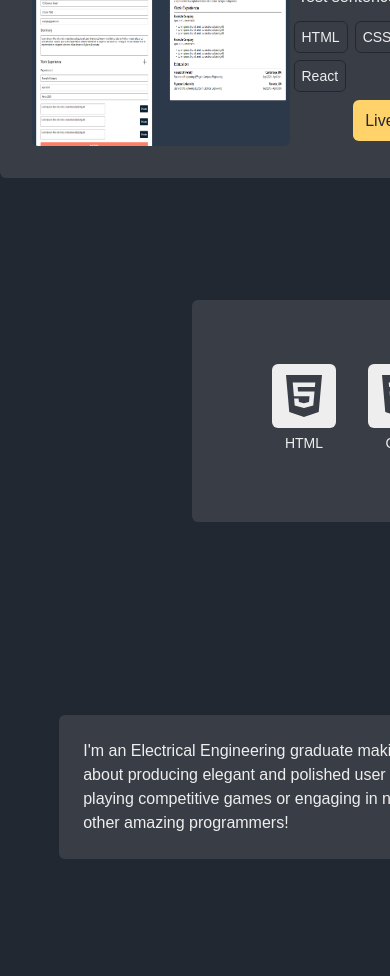
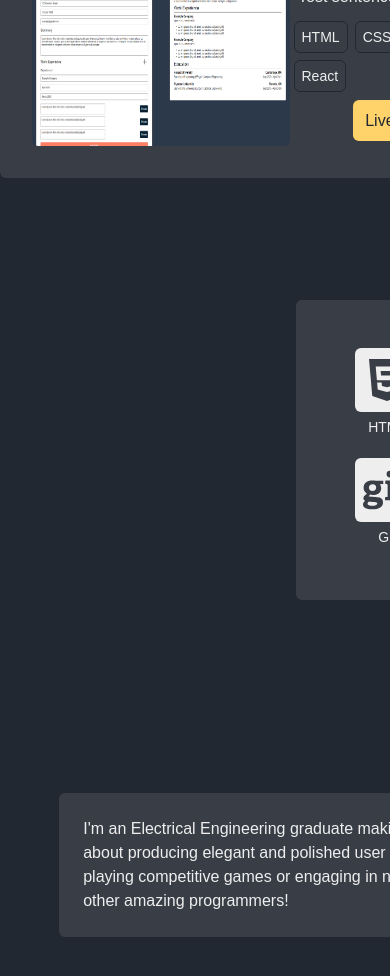
Before and after one commit to JacksonJ97/portfolio, a React (Create React App) app: page / in a window 390 px wide. Shown: the part 1388-2364 px from the top of the page. Built offline with nearby package versions, Linux system fonts and the light colour scheme.

Commit message:
made the skills section responsive

```diff
--- a/src/components/Skills.js
+++ b/src/components/Skills.js
@@ -12,16 +12,21 @@ const Wrapper = styled.div`
 
   .skills-container {
     display: grid;
-    grid-template-columns: repeat(7, 1fr);
+    grid-template-columns: repeat(auto-fit, minmax(70px, 1fr));
+    gap: 1em;
     background-color: #393e46;
-    padding: 4em;
+    padding: 3em;
     border-radius: 6px;
+    width: 50%;
   }
 
   .skill {
+    display: flex;
+    flex-direction: column;
+    align-items: center;
+
     p {
       font-size: 0.875rem;
-      text-align: center;
       margin: 0.5em 0;
     }
   }
@@ -33,12 +38,17 @@ const Wrapper = styled.div`
     color: #393e46;
     border-radius: 6px;
     padding: 0.5em;
-    margin: 0 1em;
     width: 64px;
   }
 
   svg {
     font-size: 3rem;
+  }
+
+  @media (max-width: 350px) {
+    .skills-container {
+      padding: 3em 1em;
+    }
   }
 `;
 
```
